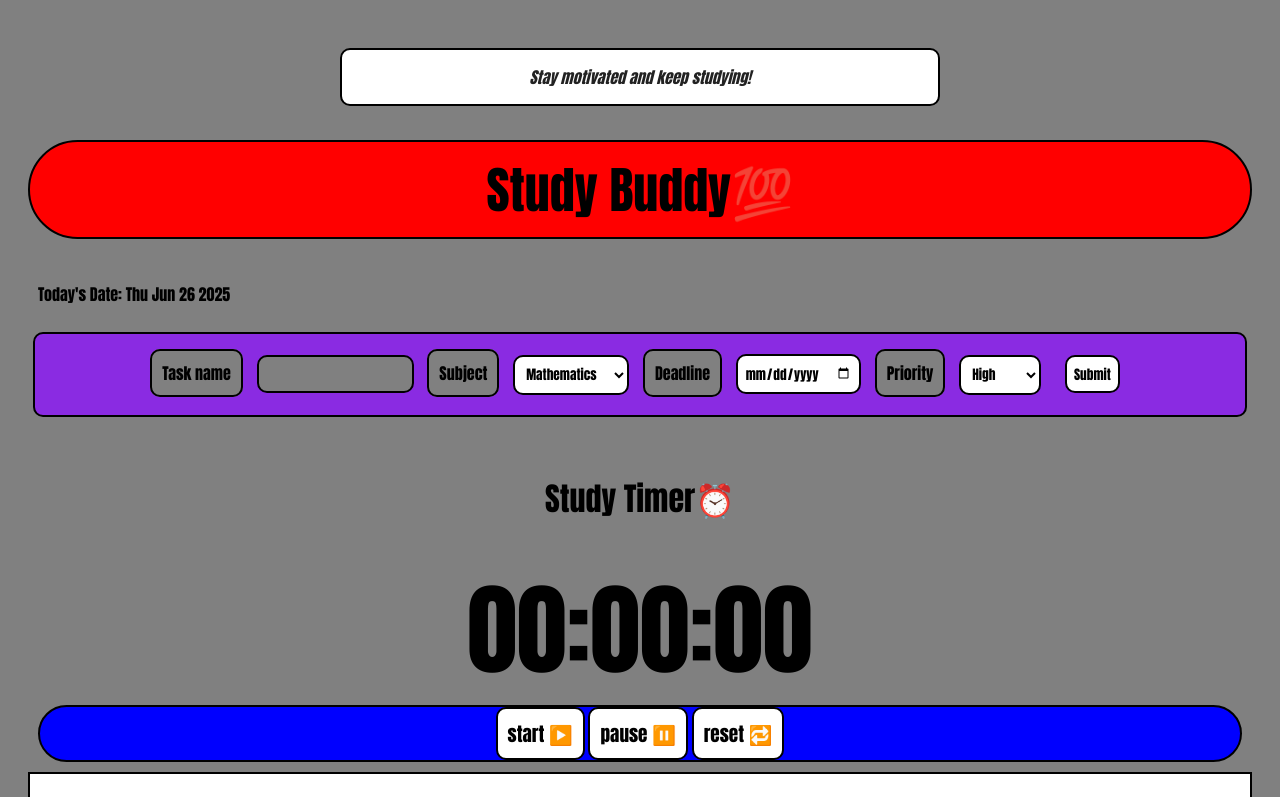
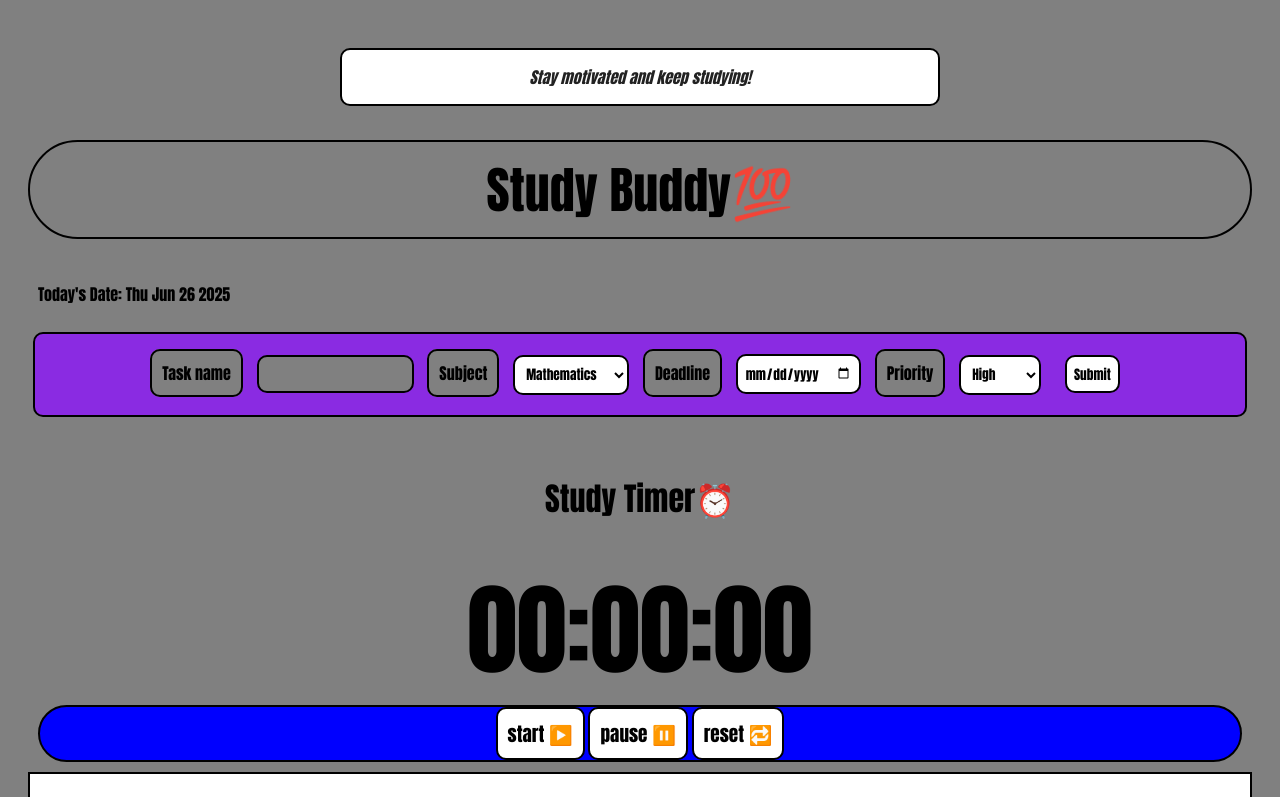
Before and after one commit to By-num/study-buddy, a website: page index.html in a window 1280 px wide. Shown: the top 797 px of the page. Drawn offline with Linux system fonts and the light colour scheme; no server answers.

Commit message:
Fix header background color to be transparent

```diff
--- a/style.css
+++ b/style.css
@@ -6,7 +6,7 @@
 }
 #h1{
     text-align: center;
-    background-color: red;
+    background-color: transparent;
     border-radius: 100px;
     border: 2px solid black;
     color: black;
```
